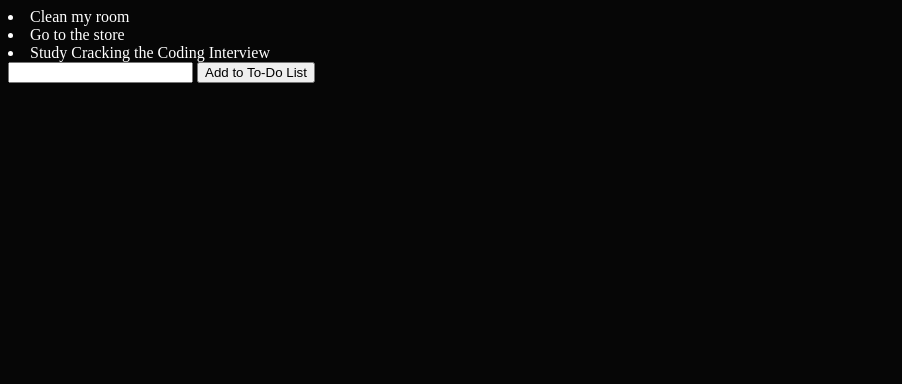
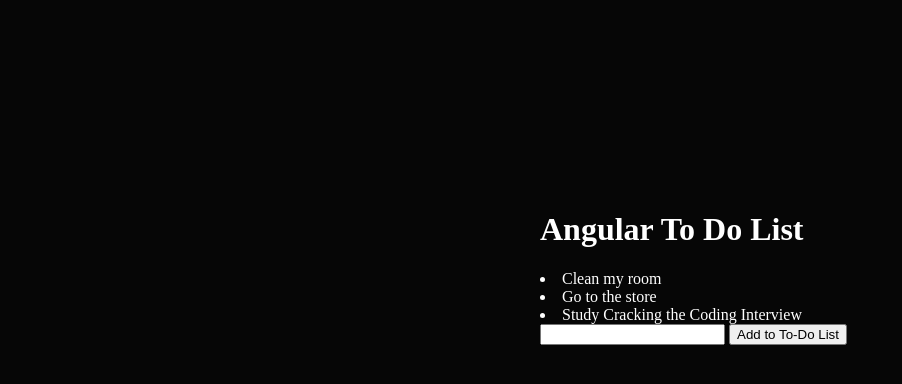
Before and after one commit to yyerthao/angular-to-do-list, a plain HTML site: page index.html in a window 1280 px wide. Shown: the whole page, without its empty margins (0-902 px from the left). Drawn offline with nearby package versions, Linux system fonts and the light colour scheme.

Commit message:
Updated inner div to center on DOM

```diff
--- a/Styles/styles.css
+++ b/Styles/styles.css
@@ -1,4 +1,13 @@
 #background{
     background-color: rgb(6, 6, 6);
     color: white;
+    text-align: left;
 }
+
+#container{
+  position: fixed;
+  top: 30%;
+  left: 50%;
+  margin-top: -50px;
+  margin-left: -100px;
+}
--- a/index.html
+++ b/index.html
@@ -8,7 +8,8 @@
 <!-- THE ATTRIBUTE of the body 'ng-app'; states everything in the body will have to do with the to do list 		application file-->
 
 <body ng-app="ToDoList" id="background">
-    <div ng-controller="MainController">
+    <div ng-controller="MainController" id="container">
+        <h1>Angular To Do List</h1>
         <!-- 		<li> {{list[0]}} </li>
 		<li> {{list[1]}} </li>
 		<li> {{list[2]}} </li> -->
```
